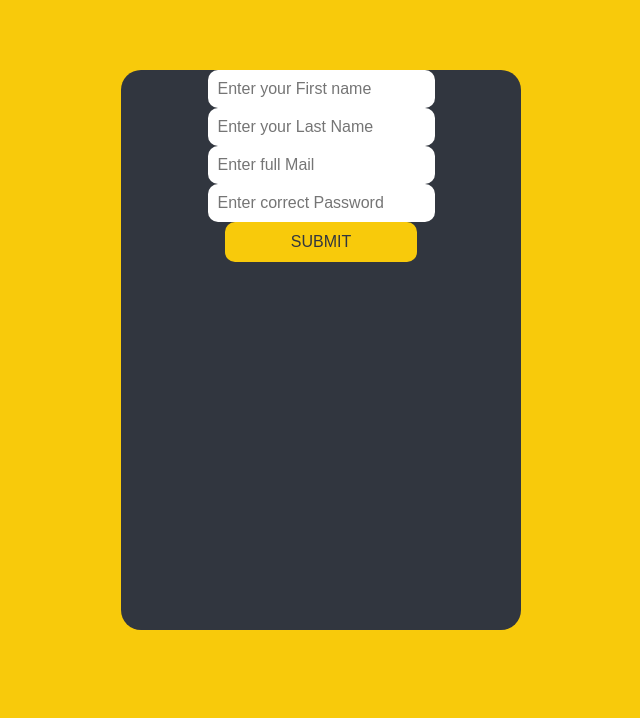
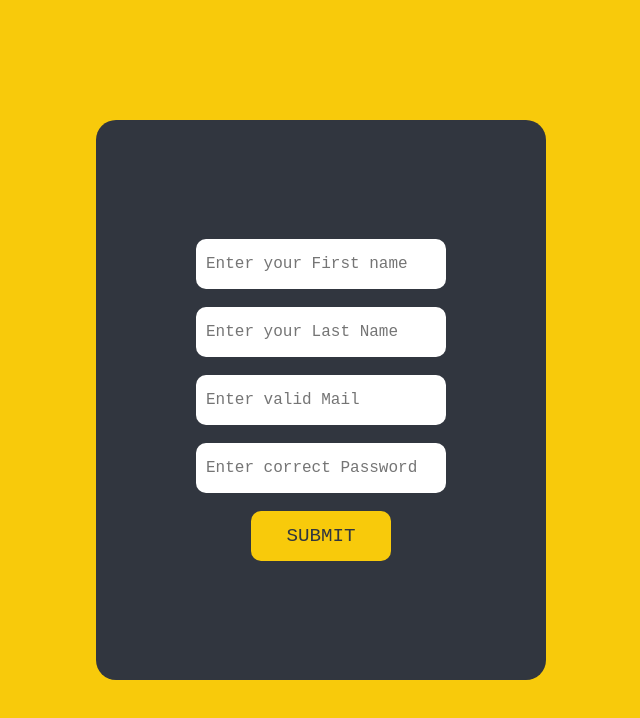
Before and after one commit to mohammedkaif01/kaifwebsite, a plain HTML site: page contact.html in a window 1280 px wide. Shown: the whole page, without its empty margins (319-959 px from the left). Drawn offline with Linux system fonts and the light colour scheme.

Commit message:
changes in form

```diff
--- a/contact.css
+++ b/contact.css
@@ -8,34 +8,43 @@ body {
 }
 
 .begin {
-    display: flex;
-    justify-content: center;
-    padding-top: 70px;
+display: grid;
+place-items: center;
+padding-top: 15vh;
 }
 
 form {
-    width: 400px;
+    width: 450px;
     height: 70vh;
     background-color: #31363F;
-    text-align: center;
     border-radius: 20px;
+    display: flex;
+    flex-direction: column;
+    justify-content: center;
+    align-items: center;
 }
 
 input {
-    /* width: 15vw;
-    height: 1.5vh; */
-    padding: 10px;
+    width: 240px;
+    height: 50px;
     font-size: 1rem;
     border-radius: 10px;
     border-style: none;
+    padding-left: 10px;
+    font-family: 'Courier New', Courier, monospace;
 }
 
 button {
-    width: 15vw;
-    height: 5vh;
+    width: 140px;
+    height: 50px;
     background-color: #F8CA0B;
     color: #31363F;
     border-style: none;
     border-radius: 10px;
-    font-size: medium;
+    font-size: 1.2rem;
+    font-family: 'Courier New', Courier, monospace;
 }
+
+button:hover {
+    background-color: #e3b80a;
+}
--- a/contact.html
+++ b/contact.html
@@ -13,7 +13,7 @@
         <form action="">
             <input type="text" placeholder="Enter your First name"><br>
             <input type="text" placeholder="Enter your Last Name"><br>
-            <input type="email" placeholder="Enter full Mail"><br>
+            <input type="email" placeholder="Enter valid Mail"><br>
             <input type="password" placeholder="Enter correct Password"><br>
             <button>SUBMIT</button>
         </form>
```
